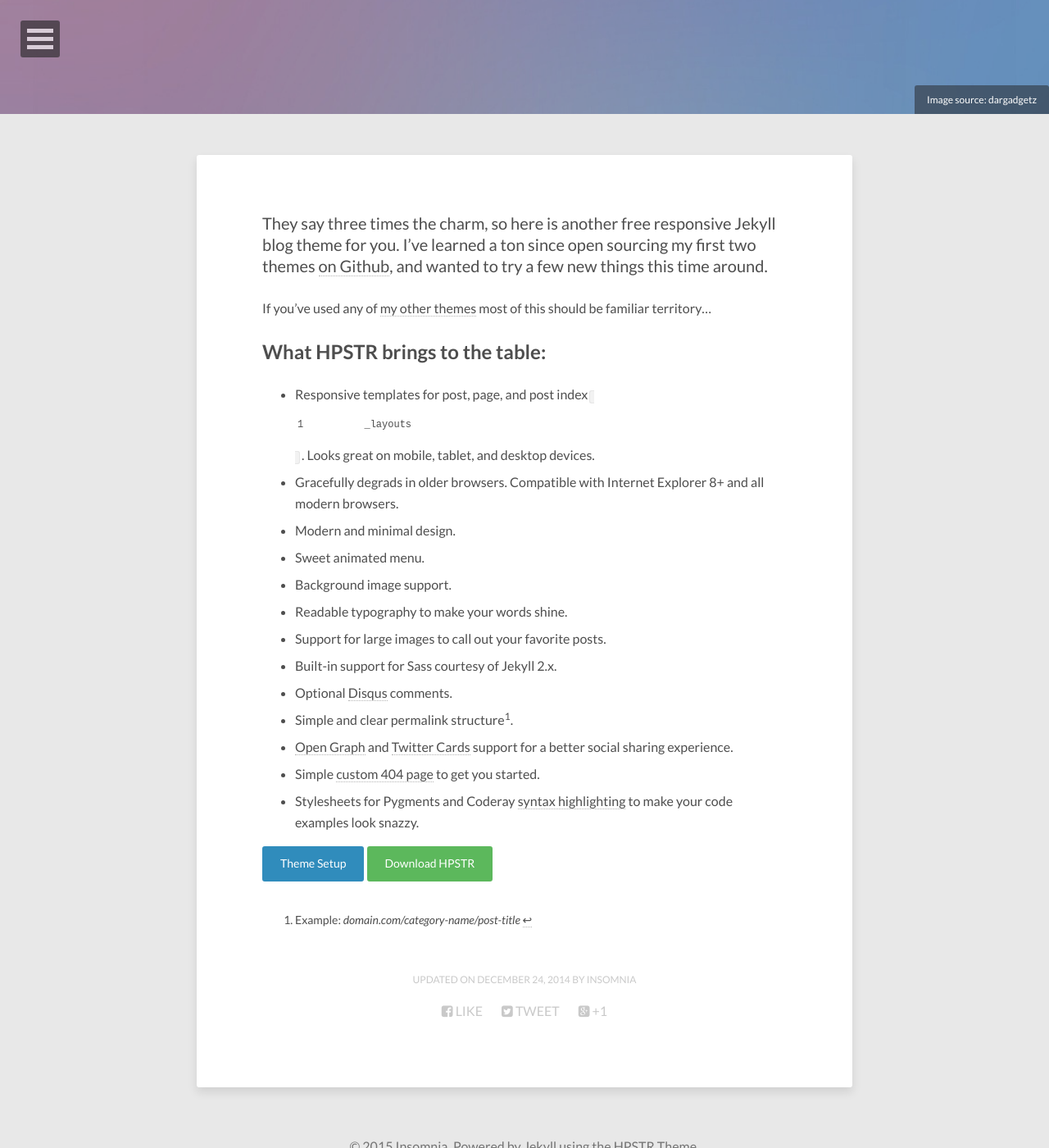
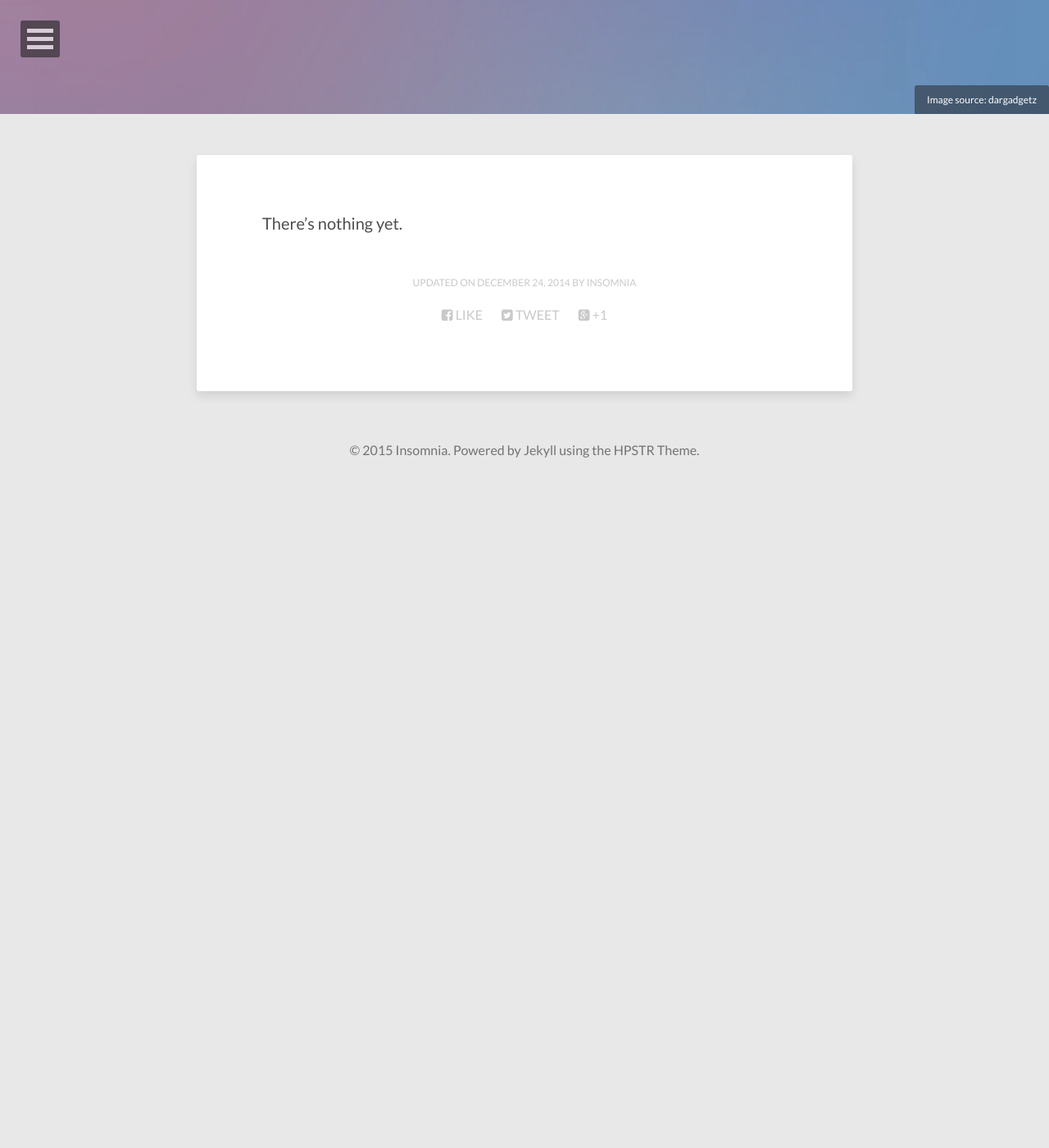
Before and after one commit to insomniacdoll/insomniacdoll.github.io, a Jekyll site: the page built from about/index.md, in a window 1280 px wide and 1400 px high, scrolled down 261 px. Shown: the whole window at 82% size. Built offline with Jekyll 4.4.1, drawn with Linux system fonts in a browser that asks for light colours; nearby versions of some CDN libraries; after the commit the page ends 900 px from its top, so only the background shows below that; some of the changed text lies outside the part shown.

Commit message:
change some settings.

```diff
--- a/_data/navigation.yml
+++ b/_data/navigation.yml
@@ -1,7 +1,7 @@
 # Menu navigation links
 
-- title: Theme Setup
-  url: /theme-setup/
+# - title: Theme Setup
+#  url: /theme-setup/
 
 - title: External Link
   url: #
--- a/about/index.md
+++ b/about/index.md
@@ -1,6 +1,6 @@
 ---
 layout: page
-title: About the Jekyll Theme
+title: About Insomnia
 image:
   feature: abstract-5.jpg
   credit: dargadgetz
@@ -9,26 +9,4 @@ comments: false
 modified: 2014-12-24
 ---
 
-They say three times the charm, so here is another free responsive Jekyll blog theme for you. I've learned a ton since open sourcing my first two themes [on Github](http://github.com/mmistakes), and wanted to try a few new things this time around.
-
-If you've used any of [my other themes](http://mademistakes.com/work/jekyll-themes/) most of this should be familiar territory...
-
-## What HPSTR brings to the table:
-
-* Responsive templates for post, page, and post index `_layouts`. Looks great on mobile, tablet, and desktop devices.
-* Gracefully degrads in older browsers. Compatible with Internet Explorer 8+ and all modern browsers.
-* Modern and minimal design.
-* Sweet animated menu.
-* Background image support.
-* Readable typography to make your words shine.
-* Support for large images to call out your favorite posts.
-* Built-in support for Sass courtesy of Jekyll 2.x.
-* Optional [Disqus](http://disqus.com) comments.
-* Simple and clear permalink structure[^1].
-* [Open Graph](https://developers.facebook.com/docs/opengraph/) and [Twitter Cards](https://dev.twitter.com/docs/cards) support for a better social sharing experience.
-* Simple [custom 404 page]({{ site.url }}/404.html) to get you started.
-* Stylesheets for Pygments and Coderay [syntax highlighting]({{ site.url }}/code-highlighting-post/) to make your code examples look snazzy.
-
-<div markdown="0"><a href="{{ site.url }}/theme-setup/" class="btn btn-info">Theme Setup</a> <a href="https://github.com/mmistakes/hpstr-jekyll-theme" class="btn btn-success">Download HPSTR</a></div>
-
-[^1]: Example: *domain.com/category-name/post-title*
+There's nothing yet.
```
Also changed, not shown: _posts/2012-11-19-compile-jdk7-under-windows.md (+1 -0 lines), _posts/2013-01-30-felix-tutorial.md (+1 -0 lines), _posts/2015-01-01-install-cubieez-lubuntu-on-cubietruck.md (+1 -0 lines), _posts/2015-03-20-install-aria2-on-my-cloud-ex2.md (+1 -0 lines), README.md, 12 other files.
